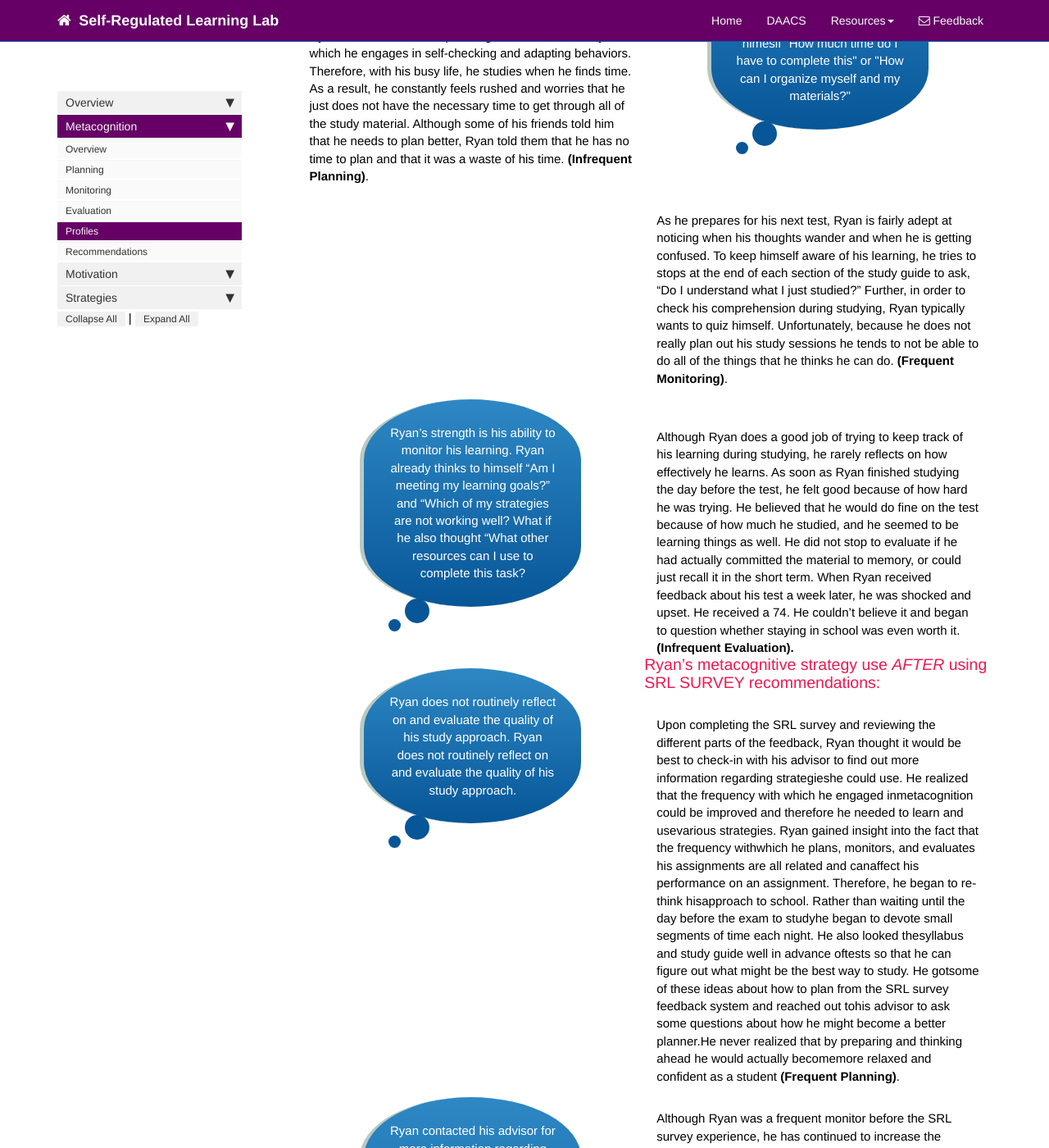
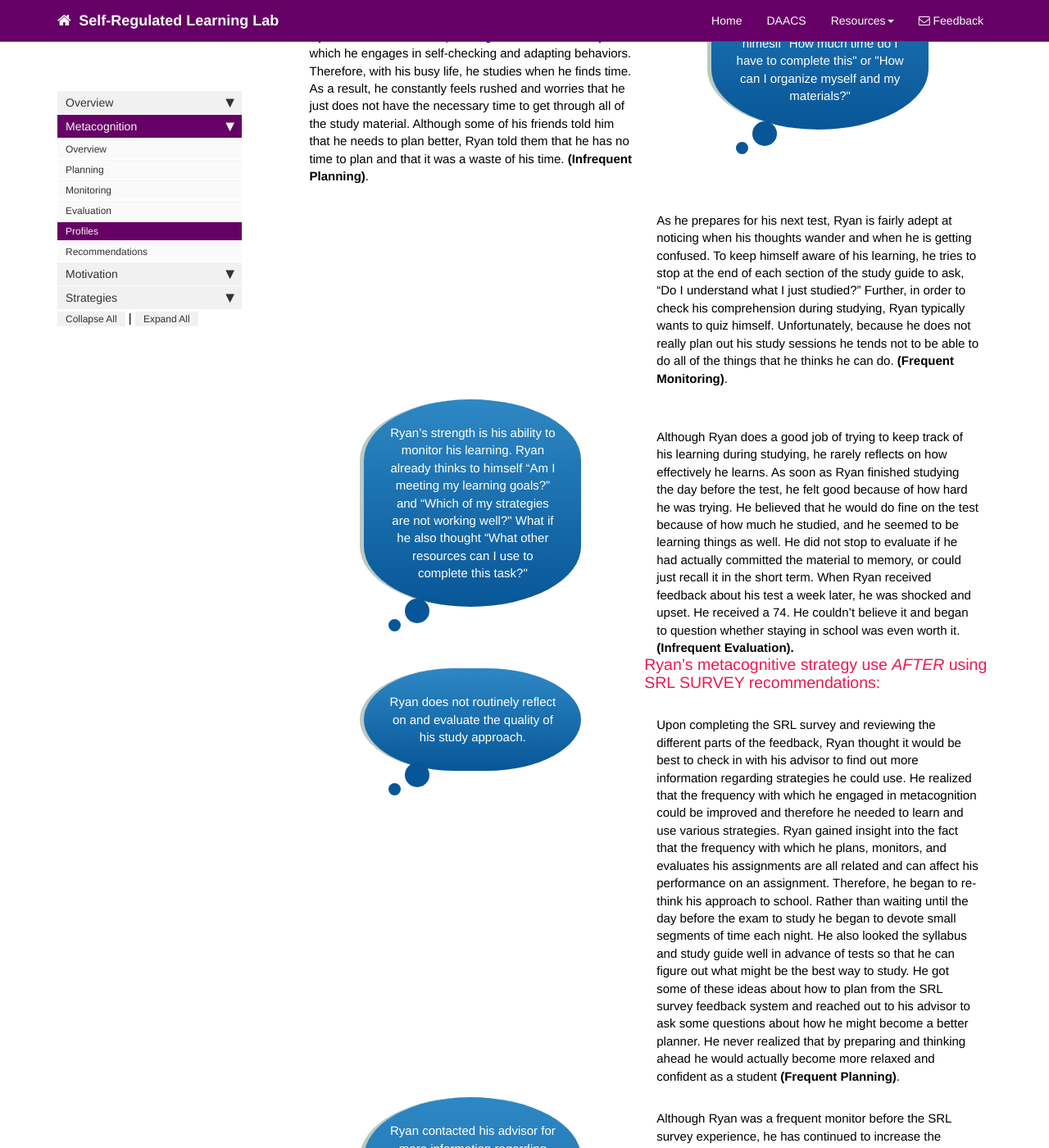
Before and after one commit to dfranklin02/SRL, a Jekyll site: the page built from docs/pages/metacognition/metacognition_profile.md, in a window 1280 px wide and 1400 px high, scrolled down 1198 px. Shown: the whole window at 82% size. Built offline with Jekyll 4.4.1, drawn with Linux system fonts in a browser that asks for light colours; nearby versions of some CDN libraries; comment, search, counter and statistics services are not loaded; some of the changed text lies outside the part shown.

Commit message:
Update metacognition_profile.md

```diff
--- a/docs/pages/metacognition/metacognition_profile.md
+++ b/docs/pages/metacognition/metacognition_profile.md
@@ -17,7 +17,7 @@ toc: false
 The figure below shows the interaction of the three metacognitive components (i.e., planning, monitoring, and evaluation) of a fictional college student, Ryan. Click on the statements below to read about what Ryan was like before using SRL survey feedback and after he began working with this feedback system over time.
 
 <div markdown="span" class="alert alert-info" role="alert"><i class="fa fa-info-circle">
-Ryan is a 40 year old male who recently enrolled in an online college. He is taking classes part-time while he continues his job as a business consultant for a technology company.  After returning home from work at 5:30pm, Ryan typically spends time with his two children (ages 4 and 7), eats dinner with his family, and helps his wife with baths and bedtime. He is only able to start his schoolwork after 8:30pm, when the children are asleep.</i>
+Ryan is a 40-year-old male who recently enrolled in an online college. He is taking classes part-time while he continues his job as a business consultant for a technology company.  After returning home from work at 5:30pm, Ryan typically spends time with his two children (ages 4 and 7), eats dinner with his family, and helps his wife with baths and bedtime. He is only able to start his schoolwork after 8:30pm, when the children are asleep.</i>
 </div>
 
 <center><img src='images/Metacognition-See.PNG' alt='Metacognition Profile for Ryan' /></center>
@@ -30,27 +30,27 @@ Ryan is very busy with his family and work responsibilities. He can do his schoo
 Ryan demonstrates a weakness in the frequency in which he plans which results in confusion and poor time management. How would things look if Ryan thought to himeslf "How much time do I have to complete this" or "How can I organize myself and my materials?"
 </blockquote></div>
 <div class="col-md-6" style="margin-top: 50px"> <!-- Adjust the margin-top until the text displays where you want -->
-As he prepares for his next test, Ryan is fairly adept at noticing when his thoughts wander and when he is getting confused. To keep himself aware of his learning, he tries to stops at the end of each section of the study guide to ask, “Do I understand what I just studied?” Further, in order to check his comprehension during studying, Ryan typically wants to quiz himself. Unfortunately, because he does not really plan out his study sessions he tends to not be able to do all of the things that he thinks he can do. <b>(Frequent Monitoring)</b>.
+As he prepares for his next test, Ryan is fairly adept at noticing when his thoughts wander and when he is getting confused. To keep himself aware of his learning, he tries to stop at the end of each section of the study guide to ask, “Do I understand what I just studied?” Further, in order to check his comprehension during studying, Ryan typically wants to quiz himself. Unfortunately, because he does not really plan out his study sessions he tends not to be able to do all of the things that he thinks he can do. <b>(Frequent Monitoring)</b>.
 </div><div class="col-md-6"><blockquote class="oval-thought">
-Ryan’s strength is his ability to monitor his learning. Ryan already thinks to himself “Am I meeting my learning goals?” and “Which of my strategies are not working well? What if he also thought “What other resources can I use to complete this task?
+Ryan’s strength is his ability to monitor his learning. Ryan already thinks to himself “Am I meeting my learning goals?” and “Which of my strategies are not working well?" What if he also thought “What other resources can I use to complete this task?"
 </blockquote></div>
 <div class="col-md-6" style="margin-top: 50px"> <!-- Adjust the margin-top until the text displays where you want -->
 Although Ryan does a good job of trying to keep track of his learning during studying, he rarely reflects on how effectively he learns. As soon as Ryan finished studying the day before the test, he felt good because of how hard he was trying. He believed that he would do fine on the test because of how much he studied, and he seemed to be learning things as well. He did not stop to evaluate if he had actually committed the material to memory, or could just recall it in the short term. When Ryan received feedback about his test a week later, he was shocked and upset. He received a 74. He couldn’t believe it and began to question whether staying in school was even worth it. <b>(Infrequent Evaluation).</b>
 </div><div class="col-md-6"><blockquote class="oval-thought">
-Ryan does not routinely reflect on and evaluate the quality of his study approach. Ryan does not routinely reflect on and evaluate the quality of his study approach.
+Ryan does not routinely reflect on and evaluate the quality of his study approach.
 </blockquote></div>
 
 ### Ryan’s metacognitive strategy use *AFTER* using SRL SURVEY recommendations:
 
 <div class="col-md-6" style="margin-top: 20px"> <!-- Adjust the margin-top until the text displays where you want -->
-Upon completing the SRL survey and reviewing the different parts of the feedback, Ryan thought it would be best to check-in with his advisor to find out more information regarding strategieshe could use. He realized that the frequency with which he engaged inmetacognition could be improved and therefore he needed to learn and usevarious strategies. Ryan gained insight into the fact that the frequency withwhich he plans, monitors, and evaluates his assignments are all related and canaffect his performance on an assignment. Therefore, he began to re-think hisapproach to school. Rather than waiting until the day before the exam to studyhe began to devote small segments of time each night. He also looked thesyllabus and study guide well in advance oftests so that he can figure out what might be the best way to study. He gotsome of these ideas about how to plan from the SRL survey feedback system and reached out tohis advisor to ask some questions about how he might become a better planner.He never realized that by preparing and thinking ahead he would actually becomemore relaxed and confident as a student <b>(Frequent Planning)</b>.
+Upon completing the SRL survey and reviewing the different parts of the feedback, Ryan thought it would be best to check in with his advisor to find out more information regarding strategies he could use. He realized that the frequency with which he engaged in metacognition could be improved and therefore he needed to learn and use various strategies. Ryan gained insight into the fact that the frequency with which he plans, monitors, and evaluates his assignments are all related and can affect his performance on an assignment. Therefore, he began to re-think his approach to school. Rather than waiting until the day before the exam to study he began to devote small segments of time each night. He also looked the syllabus and study guide well in advance of tests so that he can figure out what might be the best way to study. He got some of these ideas about how to plan from the SRL survey feedback system and reached out to his advisor to ask some questions about how he might become a better planner. He never realized that by preparing and thinking ahead he would actually become more relaxed and confident as a student <b>(Frequent Planning)</b>.
 </div><div class="col-md-6"><blockquote class="oval-thought">
 Ryan contacted his advisor for more information regarding strategies to use. Ryan has learned that devoting time to plan an activity can actually save him time. Ryan used multiple recommendations, “How much time do I have to complete this? How much time do I need?” and “How can I organize myself and my materials?” and “What resources do I have to complete this task?”
 </blockquote></div>
 <div class="col-md-6" style="margin-top: 30px"> <!-- Adjust the margin-top until the text displays where you want -->
 Although Ryan was a frequent monitor before the SRL survey experience, he has continued to increase the frequency of monitoring by using new strategies he learned from the SRL survey. He not only tries to monitor how well he is learning during studying, he also tries to identify various resources that he can use when completing a task (i.e. internet, textbooks, notes, worksheets). In general, Ryan is becoming more aware of the things that are most challenging for him and developing strategies to keep him on track and from getting stuck while studying. He often keeps track of various strategies used to overcome obstacles while studying, so he does not make the same mistakes and feel ‘stuck’ while studying <b>(Frequent Monitoring).</b>
 </div><div class="col-md-6"><blockquote class="oval-thought">
-Ryan realized that despite his strong monitoring effort, he still has room for improvement. He tried new recommendations that he previously was unaware of, “What other resources could I use to complete this task? and “What is most challenging about this task? What can I do different at this point to address these challenges?”
+Ryan realized that despite his strong monitoring effort, he still has room for improvement. He tried new recommendations that he previously was unaware of, “What other resources could I use to complete this task?" and “What is most challenging about this task? What can I do different at this point to address these challenges?”
 </blockquote></div>
 <div class="col-md-6" style="margin-top: 30px"> <!-- Adjust the margin-top until the text displays where you want -->
 One of the habits that Ryan has developed is jotting down key points about what he’s learned or short summaries of each topic after learning. This helps him to more thoroughly check his understanding. Ryan also writes down the strategies he uses to study (note cards, videos, outlining chapters, reading class notes, etc.). Using these evaluation tactics are important because it not only increases his awareness of the things he did to prepare for this tests, he will also have a better sense of what he might need change or adapt do when preparing for the next test <b>(Partial Evaluating).</b>
```
